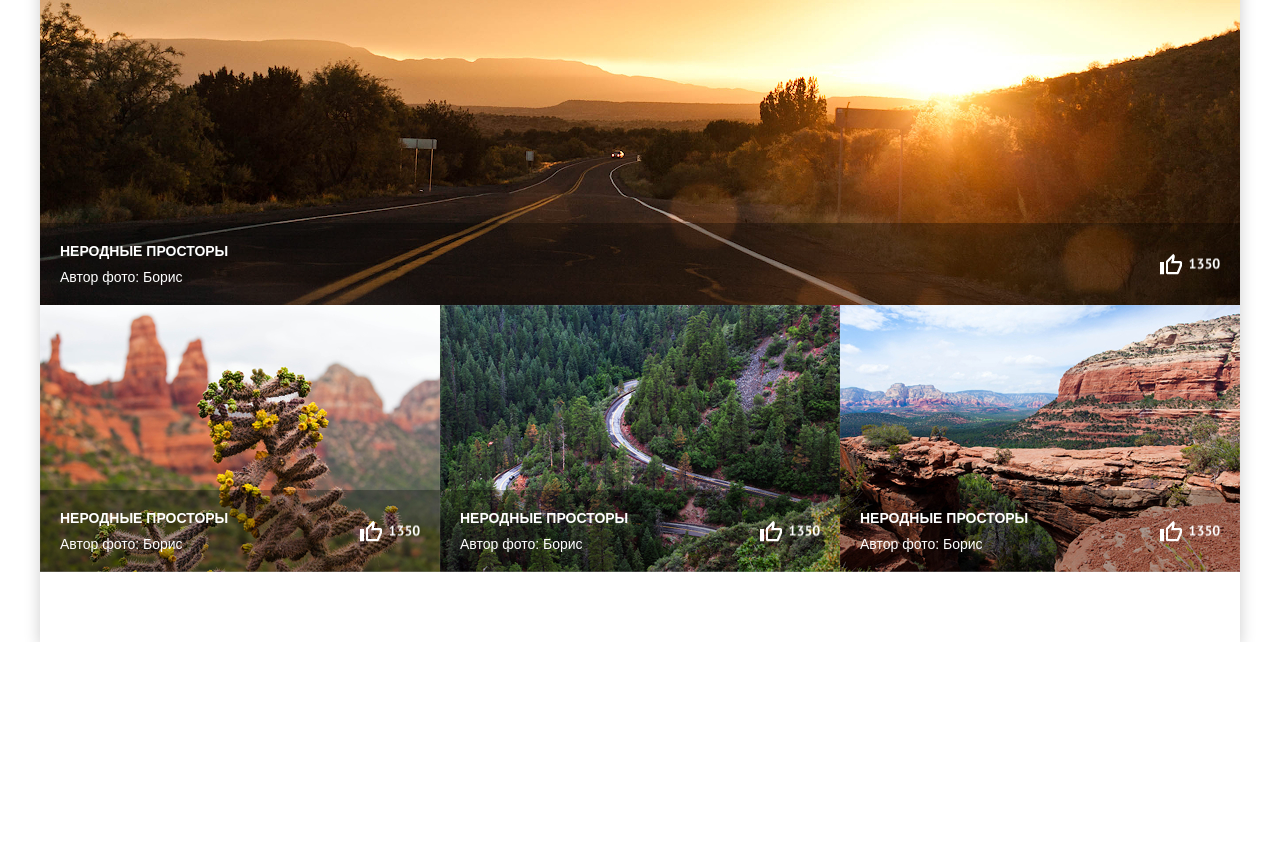
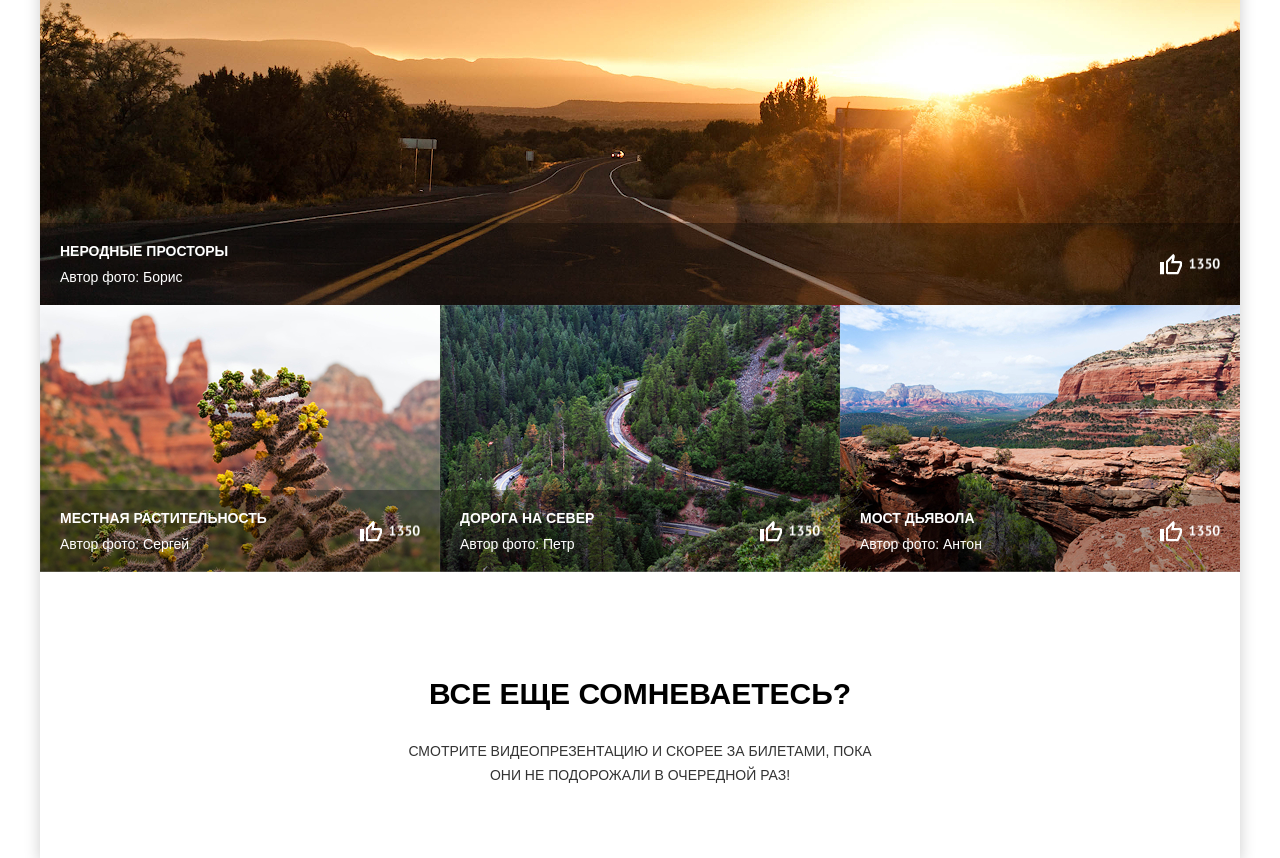
Before and after one commit to nickryz/sedona, a plain HTML site: page dist/photo.html in a window 1280 px wide. Shown: the part 742-1600 px from the top of the page. Before the commit the page ends 1384 px from the top, so only its background shows below. Drawn offline with Linux system fonts and the light colour scheme.

Commit message:
not big changes

```diff
--- a/dist/photo.html
+++ b/dist/photo.html
@@ -38,7 +38,7 @@
 						<a href="#" class="main-nav__link">Форма отзыва</a>
 					</li>
 					<li class="main-nav__item">
-						<a href="#" class="main-nav__link">HTML Academy</a>
+						<a href="#" class="main-nav__link">HTML</a>
 					</li>
 				</ul>
 			</nav>
@@ -50,14 +50,21 @@
 	    <!--++++++++++++++++++++++++++++++++++++++++++++++++++++++++++++++-->
 
 		<main class="maincontent">
-			<section class="gallery-section">
+
+			<!--++++++++++++++++++++++++++++++++++++++++++++++++++++++++++++++-->
+			<!--                     	 PHOTO SECTION                        -->
+			<!--++++++++++++++++++++++++++++++++++++++++++++++++++++++++++++++-->
+
+			<section class="section section--photo">
 				<div class="discr-wrap">
 					<h2 class="discr__tittle">Фото и видео</h2>
 					<p class="discr__text">Не можете решиться на путешествие из-за курса? Фотографии помогут вам забыть о политике и экономике.</p>
 				</div>
+
 				<!--++++++++++++++++++++++++++++++++++++++++++++++++++++++++++++++-->
 				<!--                        PHOTO GALLERY                         -->
 				<!--++++++++++++++++++++++++++++++++++++++++++++++++++++++++++++++-->
+
 				<ul class="photos__list">
 					<li class="photos__item photos__item--big">
 						<a href="#" class="photos__link">
@@ -85,8 +92,8 @@
 						</a>
 						<div class="photos__discr-wrap">
 							<div class="photos__discr">
-								<h3 class="photos__title">неродные просторы</h3>
-								<p class="photo__text">Автор фото:<span> Борис</span></p>
+								<h3 class="photos__title">местная растительность</h3>
+								<p class="photo__text">Автор фото:<span> сергей</span></p>
 							</div>
 							<div class="photos__like"></div>
 						</div>
@@ -101,8 +108,8 @@
 						</a>
 						<div class="photos__discr-wrap">
 							<div class="photos__discr">
-								<h3 class="photos__title">неродные просторы</h3>
-								<p class="photo__text">Автор фото:<span> Борис</span></p>
+								<h3 class="photos__title">дорога на север</h3>
+								<p class="photo__text">Автор фото:<span> петр</span></p>
 							</div>
 							<div class="photos__like"></div>
 						</div>
@@ -117,14 +124,24 @@
 						</a>
 						<div class="photos__discr-wrap">
 							<div class="photos__discr">
-								<h3 class="photos__title">неродные просторы</h3>
-								<p class="photo__text">Автор фото:<span> Борис</span></p>
+								<h3 class="photos__title">мост дьявола</h3>
+								<p class="photo__text">Автор фото:<span> антон</span></p>
 							</div>
 							<div class="photos__like"></div>
 						</div>
 					</li>
 				</ul>
 			</section>
+
+			<!--++++++++++++++++++++++++++++++++++++++++++++++++++++++++++++++-->
+			<!--                     	 VIDEO SECTION                        -->
+			<!--++++++++++++++++++++++++++++++++++++++++++++++++++++++++++++++-->
+
+			<section class="section section--video"></section>
+				<div class="discr-wrap">
+					<h2 class="discr__tittle">Все еще сомневаетесь?</h2>
+					<p class="discr__text">Смотрите видеопрезентацию и скорее за билетами, пока они не подорожали в очередной раз!</p>
+				</div>
 		</main>
 
 	</div>
--- a/src/scss/layout/_photo.scss
+++ b/src/scss/layout/_photo.scss
@@ -1,11 +1,16 @@
-.gallery-section {
+.section {
 	background: #fff;
-	padding: 110px 0 70px 0;
-	@media screen and (max-width: 1210px) {
-		padding: 70px 0 70px 0;
+	&--photo {
+		padding: 110px 0 35px 0;
+		@media screen and (max-width: 1210px) {
+			padding: 70px 0 35px 0;
+		}
+		@media screen and (max-width: 768px) {
+			padding: 40px 0 35px 0;
+		}
 	}
-	@media screen and (max-width: 768px) {
-		padding: 40px 0 70px 0;
+	&--video {
+		padding: 35px 0 35px 0;
 	}
 
 }
```
Also changed, not shown: dist/css/main.css.
